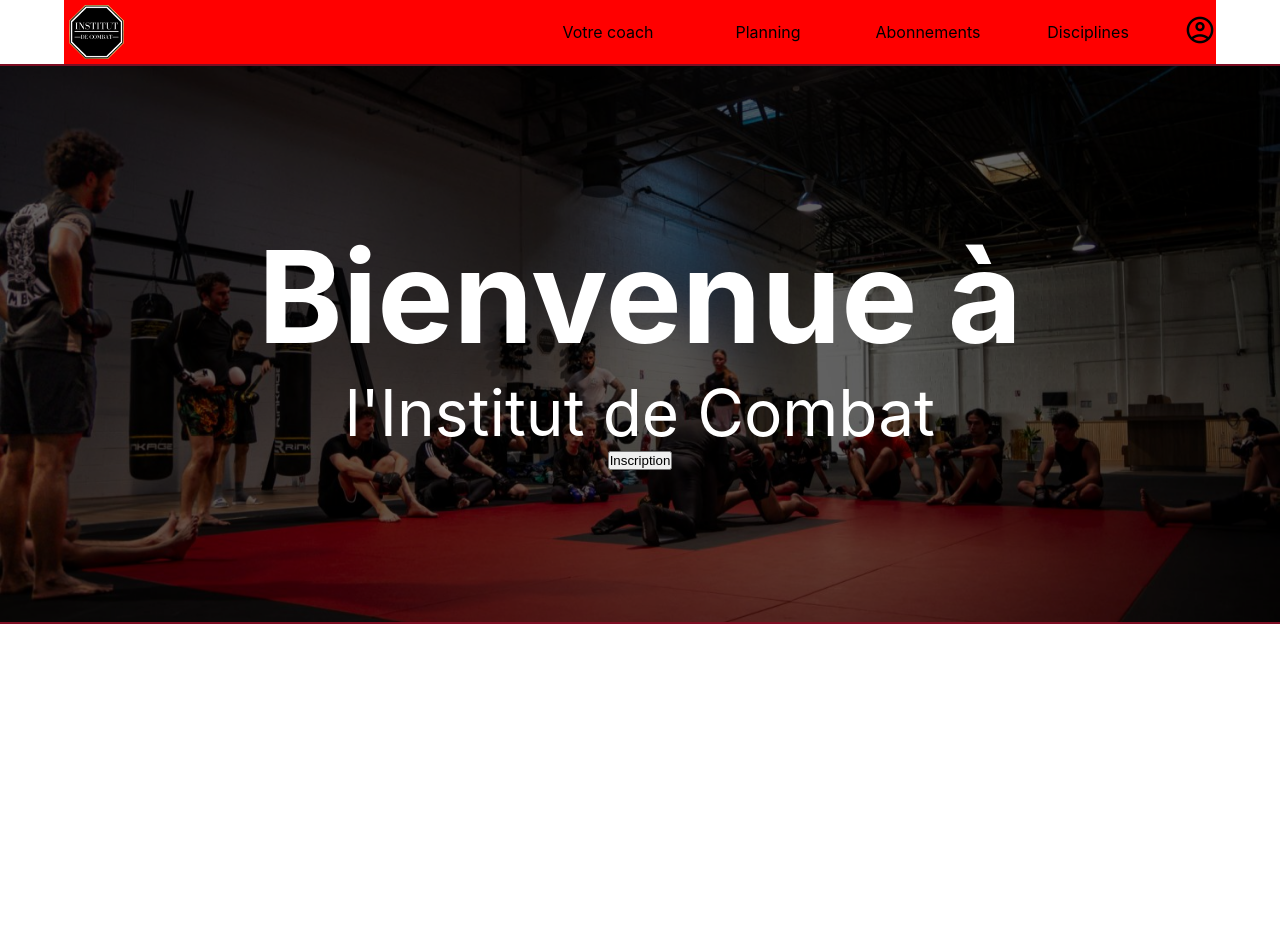
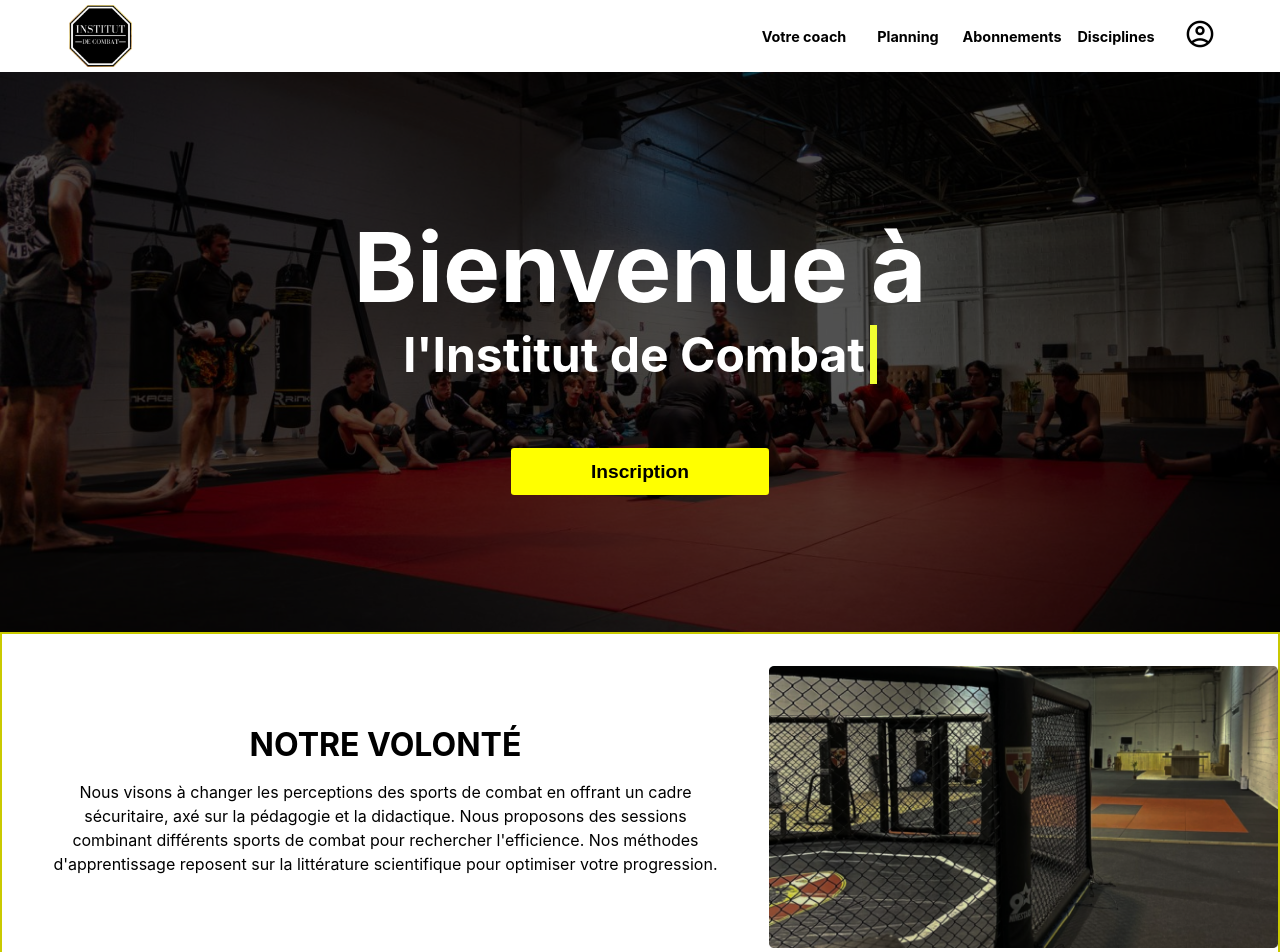
Before and after one commit to YazidK15/institut_de_combat_front, a React (Create React App) app: page / in a window 1280 px wide. Shown: the top 952 px of the page. Before the commit the page ends 800 px from the top, so only its background shows below. Built offline with nearby package versions, Linux system fonts and the light colour scheme.

Commit message:
Ajout du jumbotronComponent ainsi que de la section volonté

```diff
--- a/src/App.css
+++ b/src/App.css
@@ -17,89 +17,3 @@ img {
   max-width: 100%;
   height: 100%;
 }
-
-/* Component NavBar */
-
-.logo {
-  width: 100%;
-  height: 100%;
-  padding: 5px;
-}
-
-.navbar {
-  background-color: red !important;
-  color: black;
-  display: flex;
-  align-items: center;
-  justify-content: space-between;
-  width: 90%;
-  height: 4rem;
-  margin: 0 auto;
-}
-
-nav ul {
-  display: flex;
-  align-items: center;
-}
-
-.navbar ul li:not(:last-child) {
-  padding-right: 2rem;
-  width: 10rem;
-  text-align: center;
-}
-
-.material-symbols-outlined {
-  font-size: 2rem;
-}
-
-li:hover, .material-symbols-outlined:hover{
-  font-weight: bold;
-  cursor: pointer;
-}
-
-/* Jumbotron */
-
-.jumbotron {
-  position: relative; /* Nécessaire pour positionner l'overlay correctement */
-  background-image: url("./assets/background.jpg");
-  background-size: cover;
-  background-position: center;
-  background-attachment: fixed;
-  height: 35rem;
-  color: white;
-  display: flex;
-  justify-content: center;
-  flex-direction: column;
-  align-items: center;
-  border-top: 2px solid #7D0E23;
-  border-bottom: 2px solid #7D0E23;
-  font-size: 4rem;
-  overflow: hidden; /* Assure que rien ne dépasse */
-}
-
-.jumbotron::before {
-  content: ""; /* Nécessaire pour créer l'élément */
-  position: absolute; /* Positionner l'overlay sur toute la surface */
-  top: 0;
-  left: 0;
-  right: 0;
-  bottom: 0;
-  background: rgba(0, 0, 0, 0.621); /* Noir avec une opacité de 0.5 */
-  z-index: 1; /* Placer l'overlay en dessous du texte */
-}
-
-.jumbotron * {
-  position: relative; /* Assure que le texte reste au-dessus de l'overlay */
-  z-index: 2; /* Placer le texte au-dessus de l'overlay */
-}
-
-
-
-
-
-
-/* table, tbody tr, thead th, tr, tbody td {
-  border : 2px solid black;
-  border-collapse: collapse;
-  padding: 10px;
-} */
--- /dev/null
+++ b/src/Components/JumbotronComponent.jsx
@@ -0,0 +1,21 @@
+import React from 'react';
+import '../styles/jumbotron.css';
+import { useNavigate } from 'react-router-dom';
+
+function JumbotronComponent() {
+    const navigate = useNavigate()
+
+    const navigateTo = (route) => {
+        navigate(route)
+    }
+
+  return <>
+        <div class="jumbotron">
+            <h1>Bienvenue à</h1>
+            <p class="typewriter">l'Institut de Combat</p>
+            <button onClick={() => navigateTo('/login')}>Inscription</button>
+        </div>
+  </>
+}
+
+export default JumbotronComponent;
--- a/src/Components/NavBarComponent.jsx
+++ b/src/Components/NavBarComponent.jsx
@@ -1,4 +1,5 @@
 import { useNavigate } from "react-router-dom";
+import '../styles/navbar.css';
 
 function NavBarComponent() {
     const navigate = useNavigate()
--- a/src/Pages/Accueil.jsx
+++ b/src/Pages/Accueil.jsx
@@ -1,12 +1,27 @@
+import JumbotronComponent from '../Components/JumbotronComponent';
+import img_salle from '../assets/salle.png';
+import img_background from '../assets/ground.jpg';
+import '../styles/accueil.css';
+
+
 function Accueil () {
 
+    return <>
+        <JumbotronComponent />
+        <div class="section_volonte">
+            <div class="description_volonte">
+                <h1>Notre volonté</h1>
+                <p>Nous visons à changer les perceptions des sports de combat en offrant un cadre sécuritaire, axé sur la pédagogie et la didactique. Nous proposons des sessions combinant différents sports de combat pour rechercher l'efficience. Nos méthodes d'apprentissage reposent sur la littérature scientifique pour optimiser votre progression.</p>
+            </div>
+            <div class="image_volonte">
+                <img
+                    src={img_salle}
+                    alt="visuel de la salle de sport"
+                />
+            </div>
+        </div>
+        <div class="image_background"></div>
 
-    return <>
-        <div class="jumbotron">
-            <h1>Bienvenue à</h1>
-            <p>l'Institut de Combat</p>
-            <button>Inscription</button>
-        </div>
     </>
 }
 
--- /dev/null
+++ b/src/styles/accueil.css
@@ -0,0 +1,39 @@
+.section_volonte {
+    display: flex;
+    padding: 2rem 0rem;
+    align-items: center;
+    justify-content: center;
+    border: 2px solid rgb(202, 202, 0);
+}
+
+.description_volonte {
+    text-align: center;
+    width: 50rem;
+}
+
+.description_volonte h1 {
+    text-transform: uppercase;
+}
+
+.description_volonte p {
+    line-height: 1.5;
+    padding: 1rem 3rem;
+}
+
+.image_volonte img {
+    width: 100%;
+    height: auto;
+    object-fit: cover;
+}
+
+
+.image_background {
+    background-image: url(../assets/ground.jpg);
+    width: 100%;
+    height: 250px;
+    background-size: cover;
+    background-position: center;
+    background-attachment: fixed;
+    border-top: 2px solid #7D0E23;
+    border-bottom: 2px solid #7D0E23;
+}
--- /dev/null
+++ b/src/styles/jumbotron.css
@@ -0,0 +1,71 @@
+  .jumbotron {
+    position: relative;
+    background-image: url("../assets/background.jpg");
+    background-size: cover;
+    background-position: center;
+    background-attachment: fixed;
+    height: 35rem;
+    color: white;
+    display: flex;
+    justify-content: center;
+    flex-direction: column;
+    align-items: center;
+    font-size: 3rem;
+    overflow: hidden;
+  }
+
+  .jumbotron::before {
+    content: "";
+    position: absolute;
+    top: 0;
+    left: 0;
+    right: 0;
+    bottom: 0;
+    background: rgba(0, 0, 0, 0.681);
+    z-index: 1;
+  }
+
+  .jumbotron * {
+    position: relative;
+    z-index: 2;
+  }
+
+  .jumbotron button {
+    background-color: yellow;
+    color: black;
+    font-size: 1.2rem;
+    font-weight: bold;
+    padding: 0.8rem 5rem;
+    margin-top: 4rem;
+    border: none;
+    border-radius: 0.2rem;
+    cursor: pointer;
+  }
+
+  .jumbotron button:hover {
+    background-color: rgb(255, 215, 0);
+  }tron button:hover {
+    background-color: rgb(243, 210, 0);
+  }
+
+  .typewriter {
+    display: inline-block;
+    overflow: hidden;
+    white-space: nowrap;
+    padding-right: 5px;
+    font-weight: bold;
+    animation: typing 6s steps(50, end) forwards, blink-caret .75s step-end infinite;
+    border-right: .15em solid rgb(251, 255, 0); /* Affiche le curseur clignotant */
+  }
+
+  /* Animation pour le texte qui apparaît */
+  @keyframes typing {
+    from { max-width: 0 }
+    to { max-width: 100% }
+  }
+
+  /* Animation pour le curseur clignotant */
+  @keyframes blink-caret {
+    from, to { border-color: transparent }
+    40% { border-color: rgb(241, 255, 49) }
+  }
--- /dev/null
+++ b/src/styles/navbar.css
@@ -0,0 +1,37 @@
+  .logo {
+    width: 100%;
+    height: 100%;
+    padding: 5px;
+  }
+
+  .navbar {
+    color: black;
+    display: flex;
+    align-items: center;
+    justify-content: space-between;
+    width: 90%;
+    height: 4.5rem;
+    margin: 0 auto;
+  }
+
+  nav ul {
+    display: flex;
+    align-items: center;
+  }
+
+  .navbar ul li:not(:last-child) {
+    width: 6.5rem;
+    text-align: center;
+    font-weight: bold;
+    font-size: 0.9rem;
+  }
+
+  .material-symbols-outlined {
+    font-size: 2rem;
+    margin-left: 1rem;
+  }
+
+  li:hover, .material-symbols-outlined:hover{
+    color: rgb(205, 181, 0);
+    cursor: pointer;
+  }
```
Also changed, not shown: src/assets/salle.png (added).
